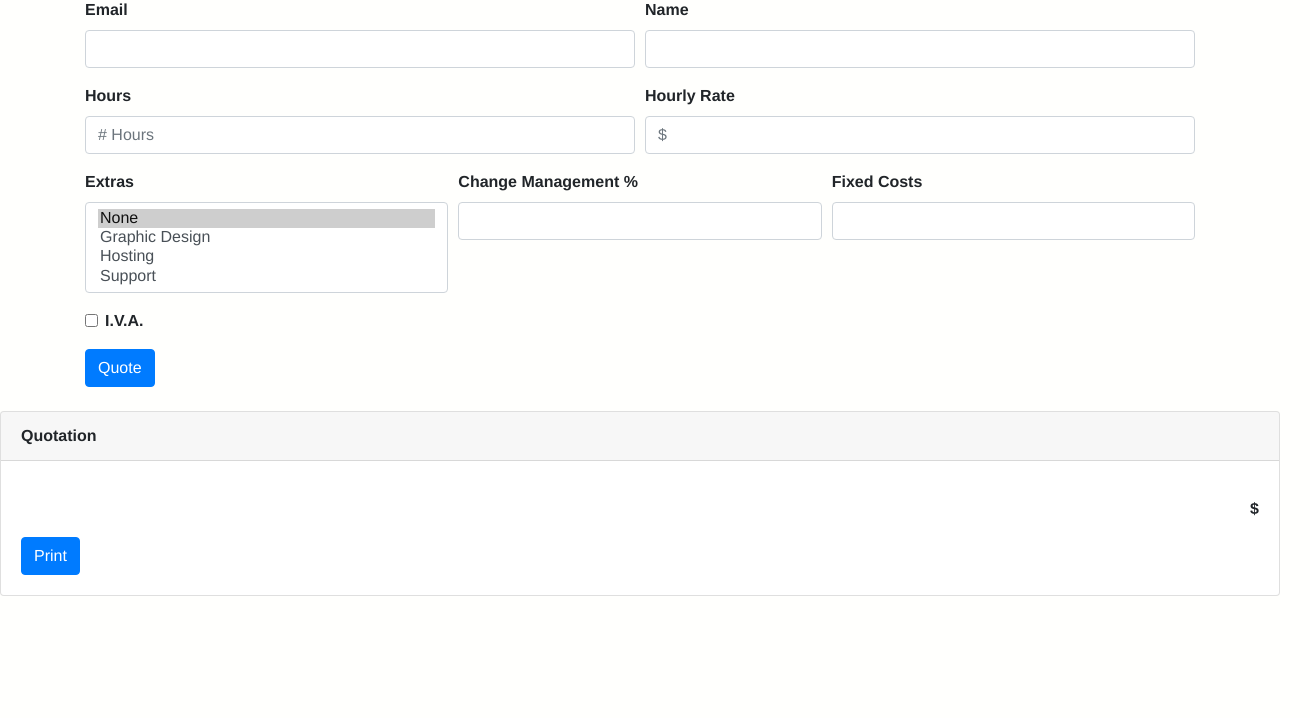
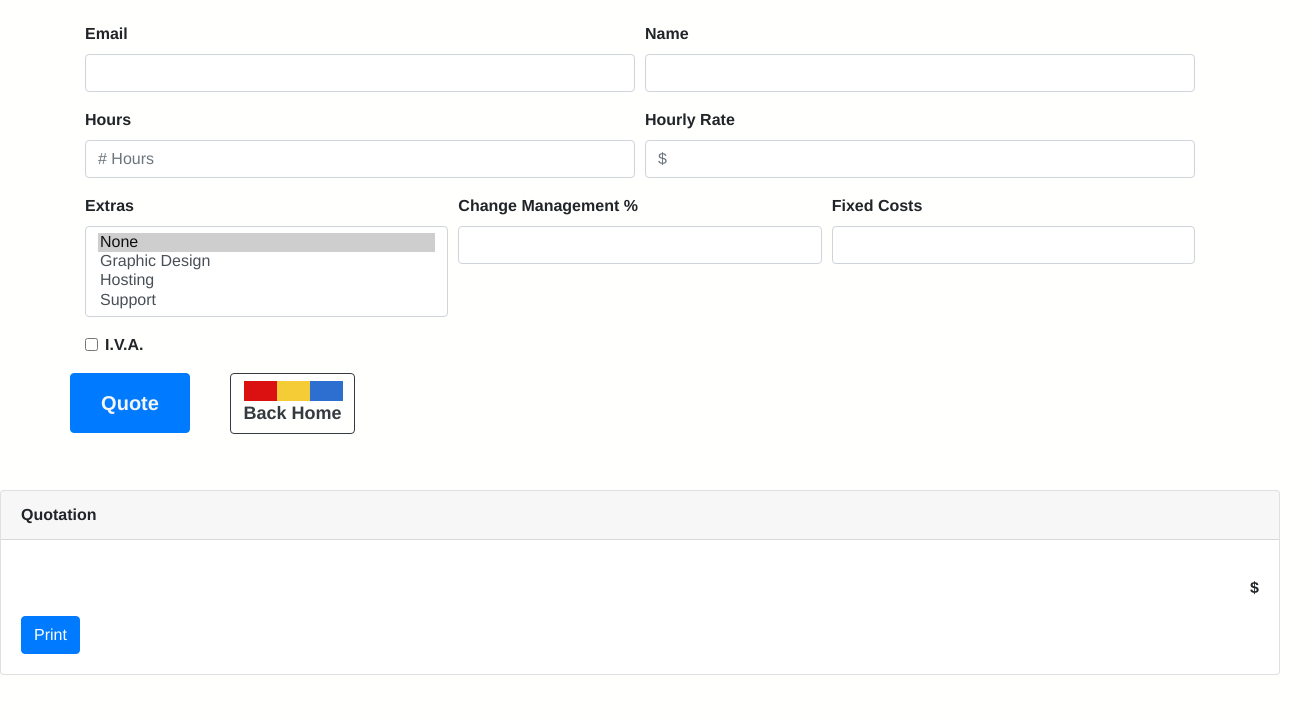
Before and after one commit to jlltoledo/Proyecto, a plain HTML site: page pages/quotation.html in a window 1280 px wide. Shown: the part 82-800 px from the top of the page, 1310 px wide, since content can reach past the window. Drawn offline with nearby package versions, Linux system fonts and the light colour scheme.

Commit message:
Cambios estéticos

```diff
--- a/CSS/styles/quotation_styles.css
+++ b/CSS/styles/quotation_styles.css
@@ -5,11 +5,50 @@ body{
 }
 h1{
     position: relative;
-    left: 30px;
+    padding-left: 90px;
     top: 20px;
     bottom: 5px;
     align-items: right;
     font-size: 40px;
     font-family: Helvetica, sans-serif;
     font-weight: bold;
+
 }
+#btnHome{
+    font-weight: bold;
+    font-size: 18px;
+    text-align: center;
+}
+.colors{
+    display: flex;
+    position: relative;
+    top: 1px;
+    left: 1px;
+
+ }
+
+ .red{
+     background-color: #DB1010;
+     width: 33px;
+     height: 20px;
+
+ }
+ .blue{
+     background-color: #2D6ED1;
+     width:33px;
+     height: 20px;
+
+ }
+ .yellow{
+     background-color:#F5CB36;
+     width: 33px;
+     height: 20px;
+
+ }
+ #btnQuote{
+     height: 60px;
+     width: 120px;
+     font-weight: bold;
+     font-size: 20px;
+     color: whitesmoke;
+ }
--- a/JS/main.js
+++ b/JS/main.js
@@ -49,7 +49,7 @@ btnQuote.addEventListener("click", function(e){
 
 
         `;
-        cardCost.innerHTML = "$ " + quote(hours,rate, iva, extras, changes, fixedCost).toFixed(2);
+        cardCost.innerHTML = "$"  + quote(hours,rate, iva, extras, changes, fixedCost).toFixed(2);
     }
 
 //    cardText.innerHTML = quote(hours,rate, iva, extras.selectedIndex).toFixed(2);
--- a/pages/quotation.html
+++ b/pages/quotation.html
@@ -10,6 +10,7 @@
   </head>
   <body>
     <h1>Quotation</h1>
+    <br>
     <br>
     <main class="container d-print-none">
       <form>
@@ -65,7 +66,22 @@
               </label>
             </div>
           </div>
-          <button type="button" class="btn btn-primary" id="btnQuote">Quote</button>
+          <div class="form-group row">
+            <button type="button" class="btn btn-primary" id="btnQuote">Quote</button>
+
+            <div class="form-group" style="padding-left: 40px;">
+              <a href="/index.html" class="btn btn-outline-dark" id="btnHome">
+
+                <div class="colors">
+                  <div class="red"></div>
+                  <div class="yellow"></div>
+                  <div class="blue"></div>
+                </div>
+                Back Home</a>
+              </div><!--Home-->
+          </div>
+
+
         </form>
         <br>
   </main>
@@ -84,7 +100,7 @@
         <!---card-->
   </main>
 
-    <script src="./js/main.js"></script>
+    <script src="/JS/main.js"></script>
     <script src="https://cdn.jsdelivr.net/npm/jquery@3.5.1/dist/jquery.slim.min.js" integrity="sha384-DfXdz2htPH0lsSSs5nCTpuj/zy4C+OGpamoFVy38MVBnE+IbbVYUew+OrCXaRkfj" crossorigin="anonymous"></script>
     <script src="https://cdn.jsdelivr.net/npm/bootstrap@4.6.2/dist/js/bootstrap.bundle.min.js" integrity="sha384-Fy6S3B9q64WdZWQUiU+q4/2Lc9npb8tCaSX9FK7E8HnRr0Jz8D6OP9dO5Vg3Q9ct" crossorigin="anonymous"></script>
 
```
